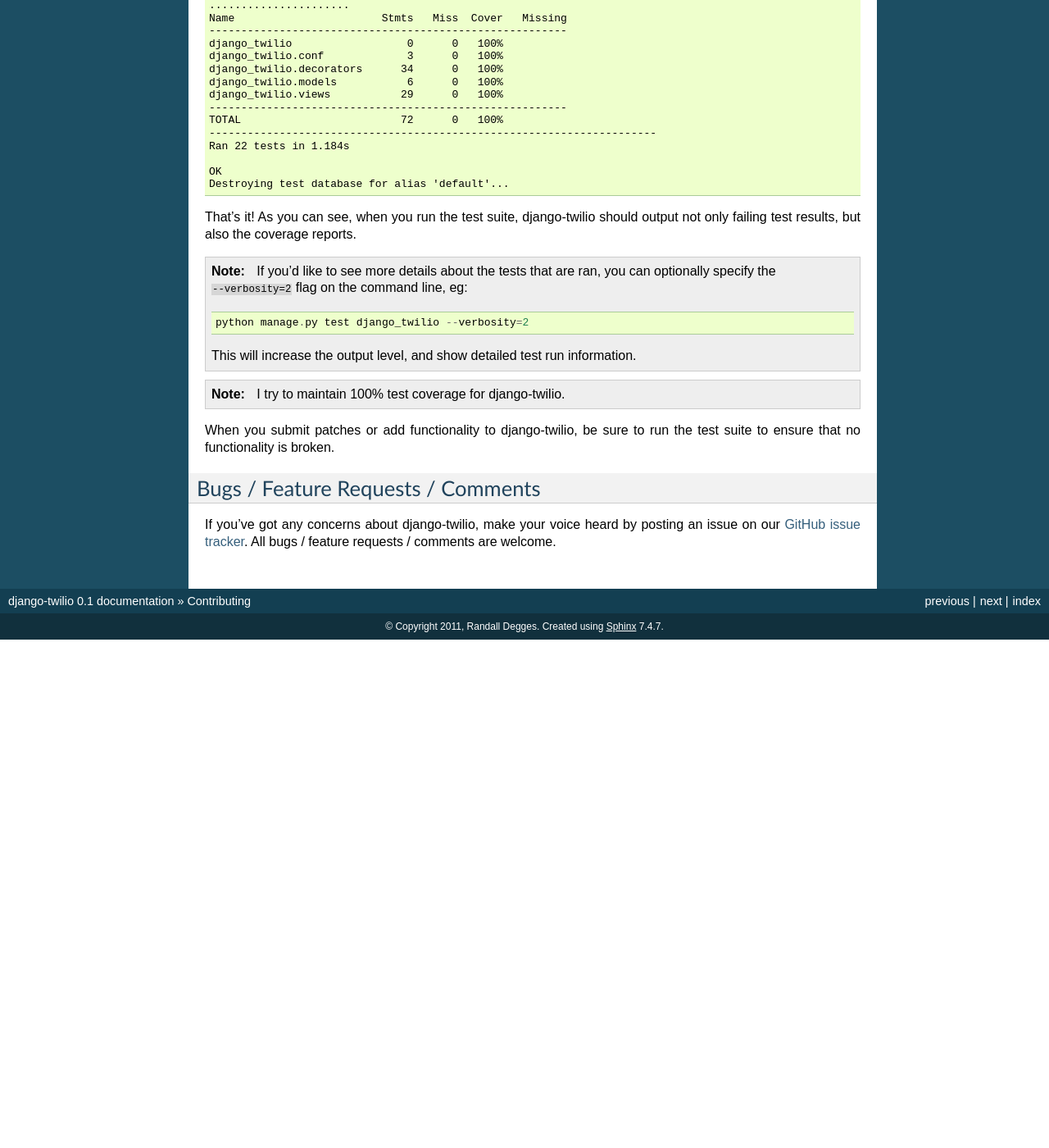
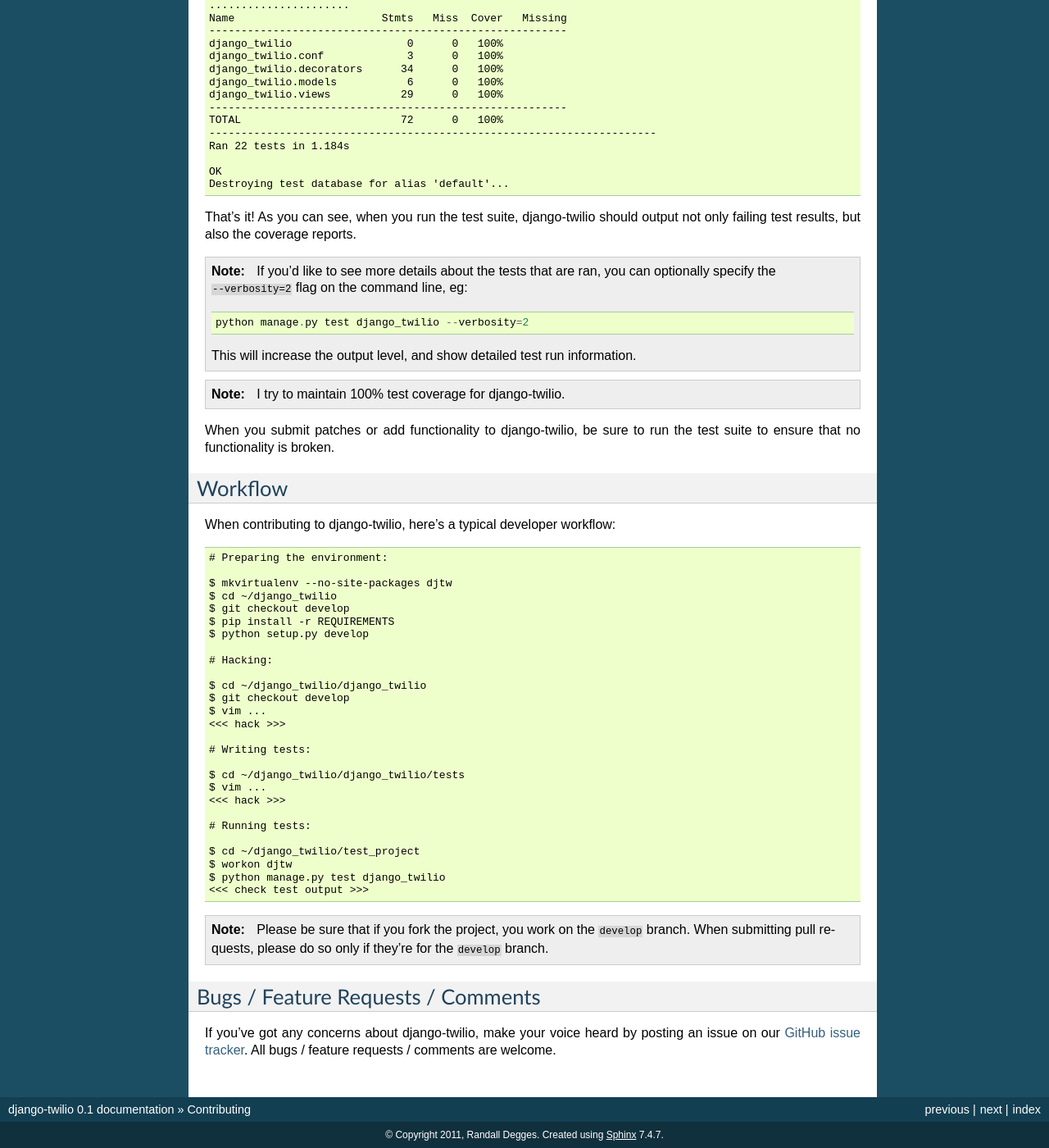
Before and after one commit to rdegges/django-twilio, a Sphinx documentation site: the page built from docs/source/contribute.rst, in a window 1280 px wide and 1400 px high, scrolled down 927 px. Shown: the whole window at 82% size. Built offline with Sphinx 7.4.7, drawn with Linux system fonts in a browser that asks for light colours; before the commit the page ends 1707 px from its top, so only the background shows below that.

Commit message:
Adding 'Workflow' section.
This should hopefully make it easier for contributers.

```diff
--- a/docs/source/contribute.rst
+++ b/docs/source/contribute.rst
@@ -92,6 +92,45 @@
 When you submit patches or add functionality to django-twilio, be sure to run
 the test suite to ensure that no functionality is broken.
 
+Workflow
+--------
+
+When contributing to django-twilio, here's a typical developer workflow::
+
+    # Preparing the environment:
+
+    $ mkvirtualenv --no-site-packages djtw
+    $ cd ~/django_twilio
+    $ git checkout develop
+    $ pip install -r REQUIREMENTS
+    $ python setup.py develop
+
+    # Hacking:
+
+    $ cd ~/django_twilio/django_twilio
+    $ git checkout develop
+    $ vim ...
+    <<< hack >>>
+
+    # Writing tests:
+
+    $ cd ~/django_twilio/django_twilio/tests
+    $ vim ...
+    <<< hack >>>
+
+    # Running tests:
+
+    $ cd ~/django_twilio/test_project
+    $ workon djtw
+    $ python manage.py test django_twilio
+    <<< check test output >>>
+
+.. note::
+    Please be sure that if you fork the project, you work on the ``develop``
+    branch. When submitting pull requests, please do so only if they're for the
+    ``develop`` branch.
+
+
 Bugs / Feature Requests / Comments
 ----------------------------------
 
```
